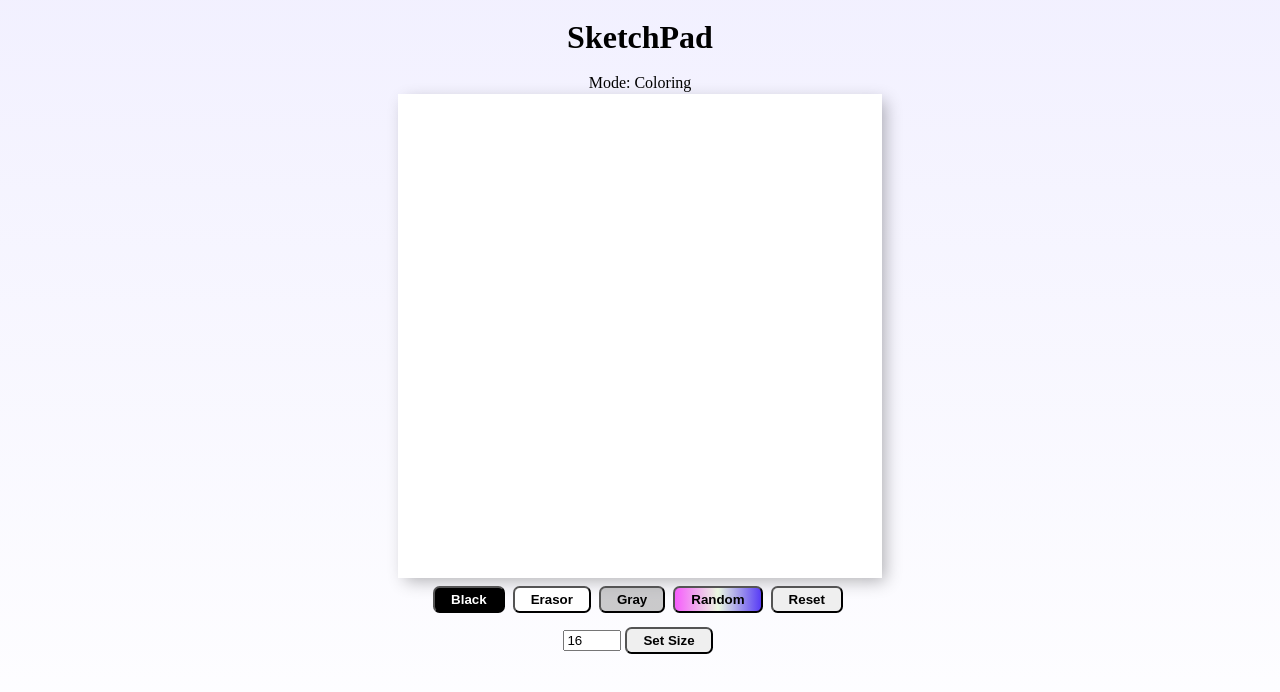
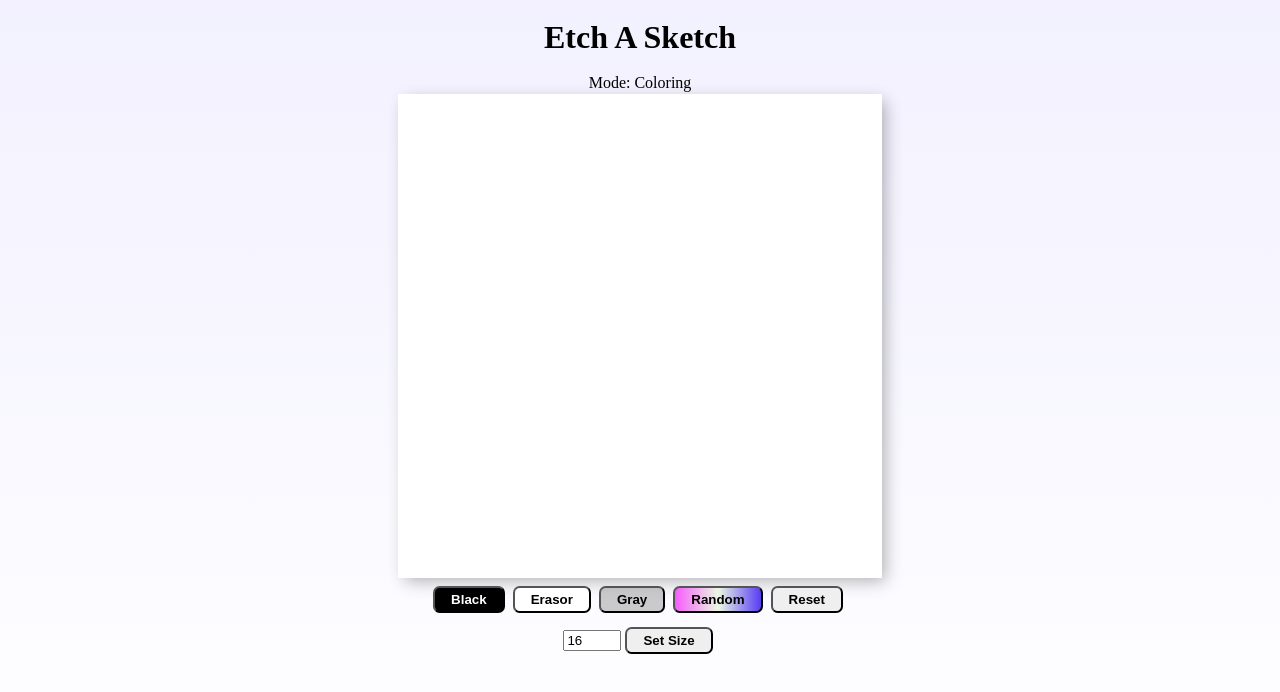
Before and after one commit to joswagc/Etch-A-Sketch, a plain HTML site: page index.html in a window 1280 px wide. Drawn offline with Linux system fonts and the light colour scheme.

Commit message:
Title Fix

```diff
--- a/index.html
+++ b/index.html
@@ -11,7 +11,7 @@
   </head>
   <body>
     <div class="flex-container">
-      <div class="title"><h1>SketchPad</h1></div>
+      <div class="title"><h1>Etch A Sketch</h1></div>
       <div class="mode">Mode: Coloring</div>
       <div class="content">
         <div class="board"></div>
```
